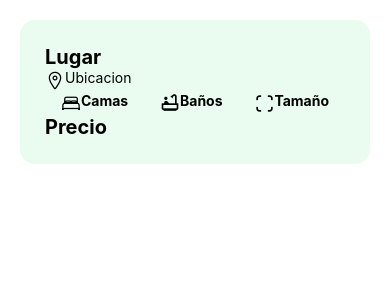
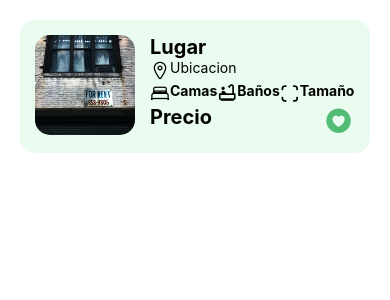
Before and after one commit to BC-MAY-21-RN/kata-04-inmobiliaria-LizyMiGo, a React Native app in the folder inmobiliaria/: screen / in a window 390 px wide. Shown: the top 300 px of the page. Built offline with nearby package versions, Linux system fonts and the light colour scheme.

Commit message:
heart icon and image added

```diff
--- a/inmobiliaria/src/components/Card.js
+++ b/inmobiliaria/src/components/Card.js
@@ -1,12 +1,15 @@
 import React from 'react';
-import {View, Text} from 'react-native';
+import {View, Text, Image} from 'react-native';
 import CardStyles from './CardStyles';
 import IonIcon from 'react-native-vector-icons/Ionicons';
 import MaterialCommunityIcons from 'react-native-vector-icons/MaterialCommunityIcons';
+import Img from './cover.jpg';
 
 const Card = () => {
   return (
     <View style={CardStyles.card}>
+      <Image style={CardStyles.image} source={Img} />
+      <View>
         <Text style={CardStyles.title}>Lugar</Text>
         <View style={CardStyles.icons}>
           <IonIcon name="location-outline" size={20} />
@@ -26,7 +29,11 @@ const Card = () => {
             <Text style={CardStyles.txtDetails}>Tamaño</Text>
           </View>
         </View>
+        <View style={CardStyles.details}>
           <Text style={CardStyles.title}>Precio</Text>
+          <IonIcon name="md-heart-circle" size={30} color="#52BB74" />
+        </View>
+      </View>
     </View>
   );
 };
--- a/inmobiliaria/src/components/CardStyles.js
+++ b/inmobiliaria/src/components/CardStyles.js
@@ -3,12 +3,13 @@ import {StyleSheet} from 'react-native';
 const CardStyles = StyleSheet.create({
   card: {
     backgroundColor: '#E9FCEF',
-    padding: 25,
+    padding: 15,
     margin: 20,
     borderRadius: 15,
+    flexDirection: 'row',
   },
   details: {
-    justifyContent: 'space-around',
+    justifyContent: 'space-between',
     flexDirection: 'row',
   },
   title: {
@@ -21,6 +22,12 @@ const CardStyles = StyleSheet.create({
   icons: {
     flexDirection: 'row',
   },
+  image: {
+    height: 100,
+    width: 100,
+    borderRadius: 15,
+    marginRight: 15,
+  },
 });
 
 export default CardStyles;
```
Also changed, not shown: inmobiliaria/src/components/cover.jpg (added). Lines whose indentation alone changed are shown as unchanged.
